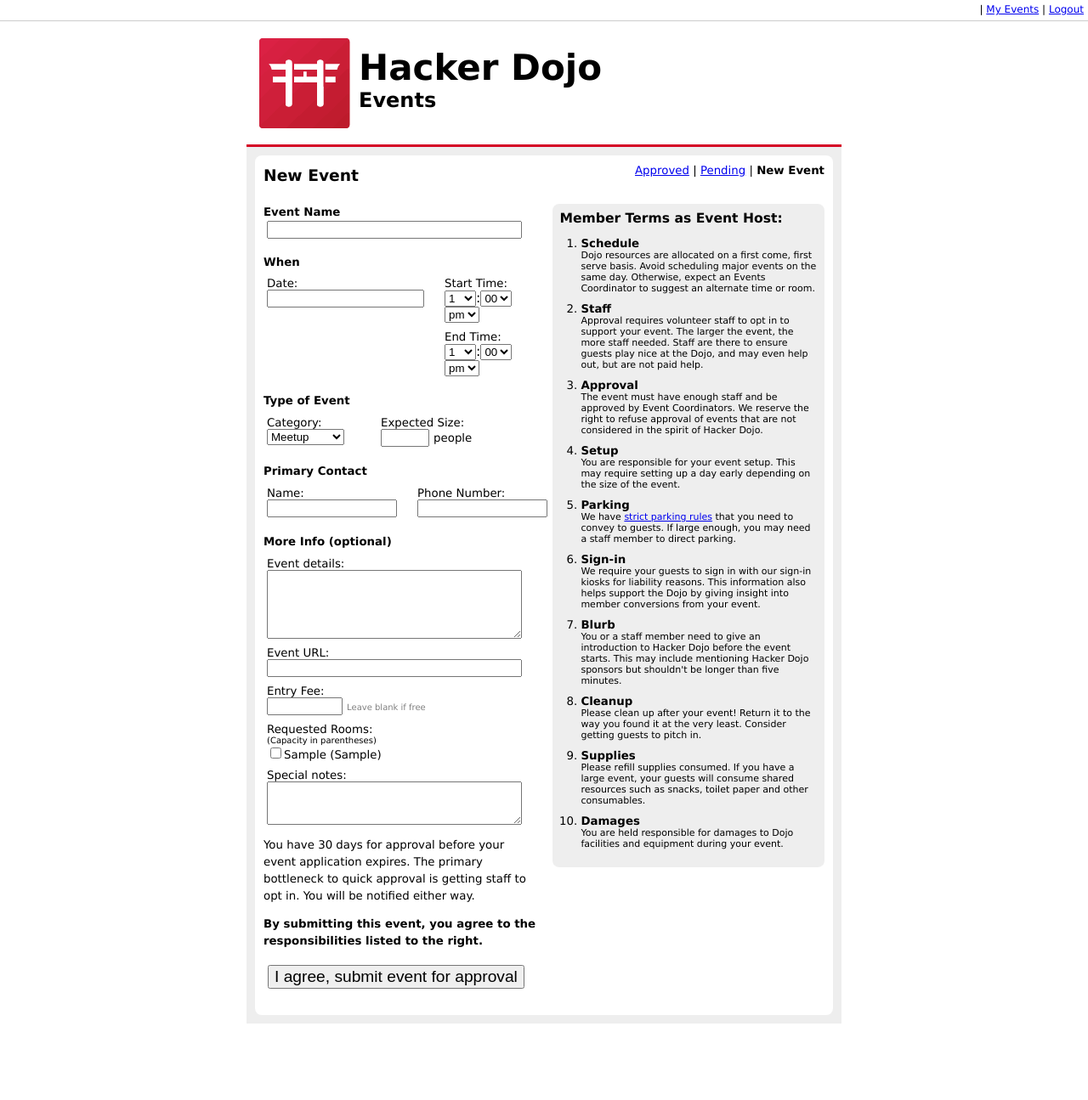
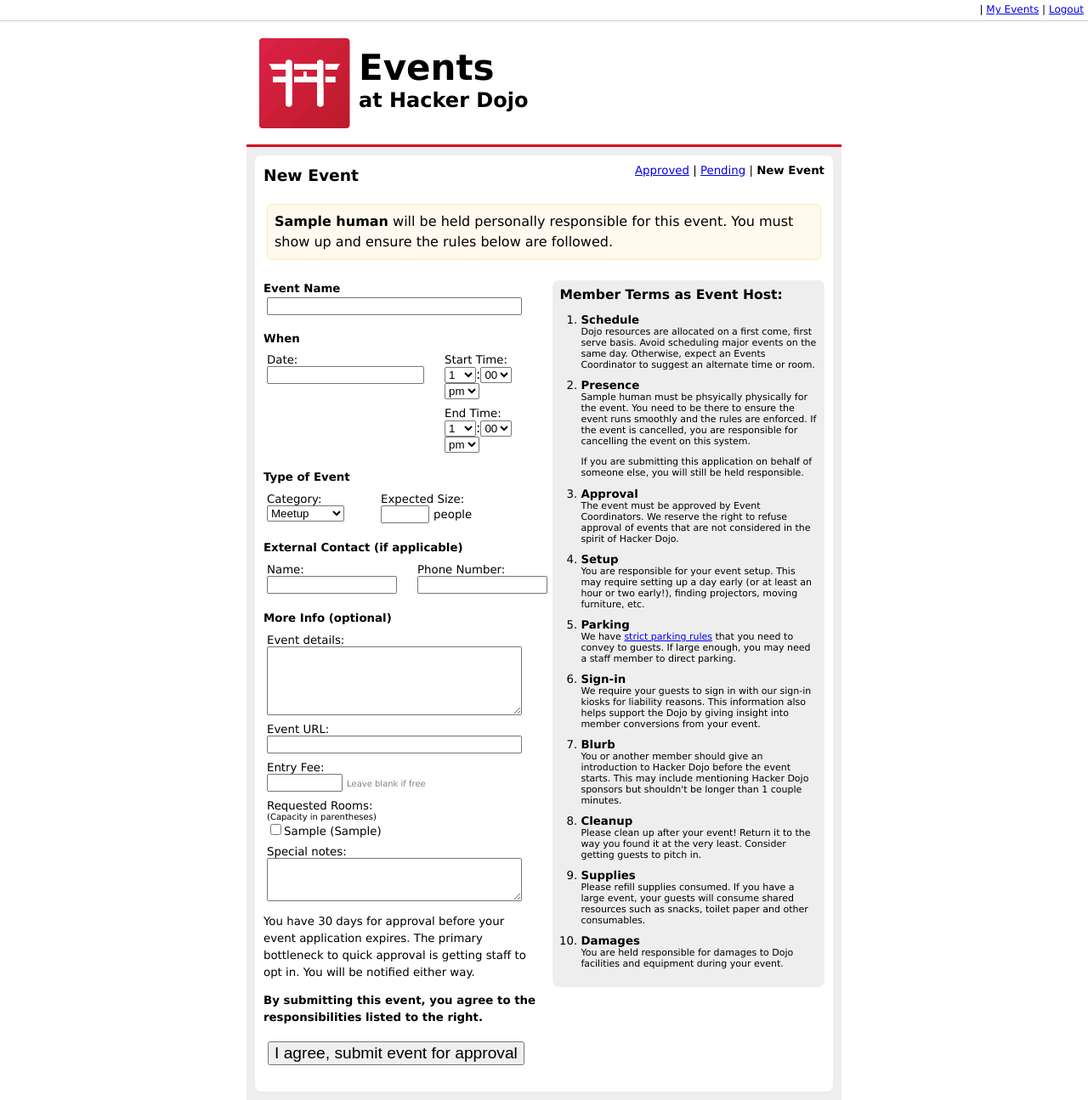
Before and after one commit to progrium/hd-events, a Django app: template templates/new.html in a window 1280 px wide. Shown: the whole page at 85% size. Before the commit the page ends 1205 px from the top, so only its background shows below. Run offline with Django 3.2, Linux system fonts and the light colour scheme; the template is opened without the code that fills it: most values are stand-ins (such as "Sample title", 1, 10 or a date in 2020).

Commit message:
Remove staffing requirement and make members more responsible

```diff
--- a/main.py
+++ b/main.py
@@ -10,7 +10,7 @@ import logging, urllib, os
 from pprint import pprint
 from datetime import datetime, timedelta
 
-from models import Event, Feedback, ROOM_OPTIONS, GUESTS_PER_STAFF, PENDING_LIFETIME
+from models import Event, Feedback, ROOM_OPTIONS, PENDING_LIFETIME
 from utils import username, human_username, set_cookie, local_today, is_phone_valid, UserRights
 from notices import *
 
@@ -167,6 +167,7 @@ class NewHandler(webapp.RequestHandler):
     @util.login_required
     def get(self):
         user = users.get_current_user()
+        human = human_username(user)
         if user:
             logout_url = users.create_logout_url('/')
         else:
--- a/templates/approved.html
+++ b/templates/approved.html
@@ -12,7 +12,7 @@
 	<h4>{% ifequal events.grouper today.date %}<span style="text-decoration:underline;">Today</span> - {% endifequal %}{% ifequal events.grouper tomorrow.date %}<span style="text-decoration:underline;">Tomorrow</span> - {% endifequal %}{{events.grouper|date:"l, F j"}}</h4>
 	<table>
 	  {% for event in events.list %}
-		<tr><td width="75">{{event.start_time|date:"g:iA"|lower}}</td><td><a {% if event.is_canceled %}style="text-decoration: line-through;"{% endif %} href="/event/{{event.key.id}}-{{event.name|slugify}}">{{event.name}}</a> {% if event.is_canceled %}<span style="color: white; font-size: x-small; padding: 2px; background: gray">canceled</span>{% endif %} in {{event.roomlist}}</td></tr>
+		<tr><td width="75">{{event.start_time|date:"g:iA"|lower}}</td><td><a {% if event.is_canceled %}style="text-decoration: line-through;"{% endif %} href="/event/{{event.key.id}}-{{event.name|slugify}}">{{event.name}}</a> {% if event.is_canceled %}<span style="color: white; font-size: x-small; padding: 2px; background: gray">canceled</span>{% endif %}<div style="font-size:80%">Hosted by <a href="mailto:{{event.member.email}}">{{event.owner}}</a> {% if event.roomlist %}in {{event.roomlist}}{% endif %}</div></td></tr>
 		{% endfor %}
 	</table>
 	{% endfor %}
--- a/templates/base.html
+++ b/templates/base.html
@@ -1,6 +1,6 @@
 <html>
 	<head>
-		<title>Hacker Dojo Events</title>
+		<title>Events at Hacker Dojo</title>
 		<link href="/static/style.css" type="text/css" rel="stylesheet" />
 		<link type="text/css" href="/static/css/blitzer/jquery-ui-1.8.1.custom.css" rel="stylesheet" />
 		<script type="text/javascript" src="/static/js/jquery-1.4.2.min.js"></script>
@@ -20,8 +20,8 @@
 		<div id="wrapper">
 			<div id="header">
 				<img src="/static/dojo_icon.png" style="float: left;" />
-				<h1>Hacker Dojo</h1>
-				<h2 style="font-size: x-large;">Events</h2>
+				<h1>Events</h1>
+				<h2 style="font-size: x-large;">at Hacker Dojo</h2>
 			</div>
 			<div id="content">
 				{% block content %}{% endblock %}
--- a/templates/new.html
+++ b/templates/new.html
@@ -37,23 +37,25 @@ function hideOther() {
 <div id="primary">
 	<h3>New Event</h3>
 
+	<div style="margin:4px; margin-bottom:1.5em; padding:8px; border:1px solid #ffe7af; -webkit-border-radius: 6px; -moz-border-radius: 6px; border-radius: 6px; background:#fffaed"><b>{{human}}</b> will be held personally responsible for this event.  You must show up and ensure the rules below are followed.</div>
+
 	<div style="width: 46%; float: right; font-size: smaller; padding: 8px; -moz-border-radius: 8px; -webkit-border-radius: 8px; background: #eee; line-height: normal;" id="terms">
 	  <h3 style="margin-top: 0px;">Member Terms as Event Host:</h3>
 	  <ol>
 	    <li><strong>Schedule</strong>
 	      <div>Dojo resources are allocated on a first come, first serve basis. Avoid scheduling major events on the same day. Otherwise, expect an Events Coordinator to suggest an alternate time or room.</div></li>
-      <li><strong>Staff</strong>
-        <div>Approval requires volunteer staff to opt in to support your event. The larger the event, the more staff needed. Staff are there to ensure guests play nice at the Dojo, and may even help out, but are not paid help.</div></li>
+      <li><strong>Presence</strong>
+        <div>{{human}} must be phsyically physically for the event. You need to be there to ensure the event runs smoothly and the rules are enforced. If the event is cancelled, you are responsible for cancelling the event on this system.<p>If you are submitting this application on behalf of someone else, you will still be held responsible.</div></li>
       <li><strong>Approval</strong>
-        <div>The event must have enough staff and be approved by Event Coordinators. We reserve the right to refuse approval of events that are not considered in the spirit of Hacker Dojo.</div></li>
+        <div>The event must be approved by Event Coordinators. We reserve the right to refuse approval of events that are not considered in the spirit of Hacker Dojo.</div></li>
       <li><strong>Setup</strong>
-        <div>You are responsible for your event setup. This may require setting up a day early depending on the size of the event.</div></li>
+        <div>You are responsible for your event setup. This may require setting up a day early (or at least an hour or two early!), finding projectors, moving furniture, etc.</div></li>
       <li><strong>Parking</strong>
         <div>We have <a href="http://wiki.hackerdojo.com/Directions#Parking" target="_blank">strict parking rules</a> that you need to convey to guests. If large enough, you may need a staff member to direct parking.</div></li>
       <li><strong>Sign-in</strong>
         <div>We require your guests to sign in with our sign-in kiosks for liability reasons. This information also helps support the Dojo by giving insight into member conversions from your event.</div></li>
       <li><strong>Blurb</strong>
-        <div>You or a staff member need to give an introduction to Hacker Dojo before the event starts. This may include mentioning Hacker Dojo sponsors but shouldn't be longer than five minutes.</div></li>
+        <div>You or another member should give an introduction to Hacker Dojo before the event starts. This may include mentioning Hacker Dojo sponsors but shouldn't be longer than 1 couple minutes.</div></li>
       <li><strong>Cleanup</strong>
         <div>Please clean up after your event! Return it to the way you found it at the very least. Consider getting guests to pitch in.</div></li>
       <li><strong>Supplies</strong>
@@ -133,7 +135,7 @@ function hideOther() {
       <td><label for="estimated_size">Expected Size:</label>
         <input type="text" name="estimated_size" size="4" style="text-align: right;" /> <span>people</span></td>
     </tr></table>
-    <h4>Primary Contact</h4>
+    <h4>External Contact (if applicable)</h4>
     <table style="margin: 0px;"><tr>
 		  <td class="first"><label for="contact_name">Name:</label>
 		    <input type="text" name="contact_name" size="16" /></td>
--- a/templates/pending.html
+++ b/templates/pending.html
@@ -11,7 +11,7 @@
 	<h4>{% ifequal events.grouper today.date %}<span style="text-decoration:underline;">Today</span> - {% endifequal %}{% ifequal events.grouper tomorrow.date %}<span style="text-decoration:underline;">Tomorrow</span> - {% endifequal %}{{events.grouper|date:"l, F j"}}</h4>
 	<table>
 	  {% for event in events.list %}
-		<tr><td width="75">{{event.start_time|date:"g:iA"|lower}}</td><td><a href="/event/{{event.key.id}}-{{event.name|slugify}}">{{event.name}}</a> <span style="color: white; font-size: x-small; padding: 2px; background: gray">{{event.status}}</span> in {{event.roomlist}}</td></tr>
+		<tr><td width="75">{{event.start_time|date:"g:iA"|lower}}</td><td><a href="/event/{{event.key.id}}-{{event.name|slugify}}">{{event.name}}</a> <span style="color: white; font-size: x-small; padding: 2px; background: gray">{{event.status}}</span><div style="font-size:80%">Hosted by <a href="mailto:{{event.member.email}}">{{event.owner}}</a> {% if event.roomlist %}in {{event.roomlist}}{% endif %}</div></td></tr>
 		{% endfor %}
 	</table>
 	{% endfor %}
```
Also changed, not shown: models.py (+10 -6 lines).
